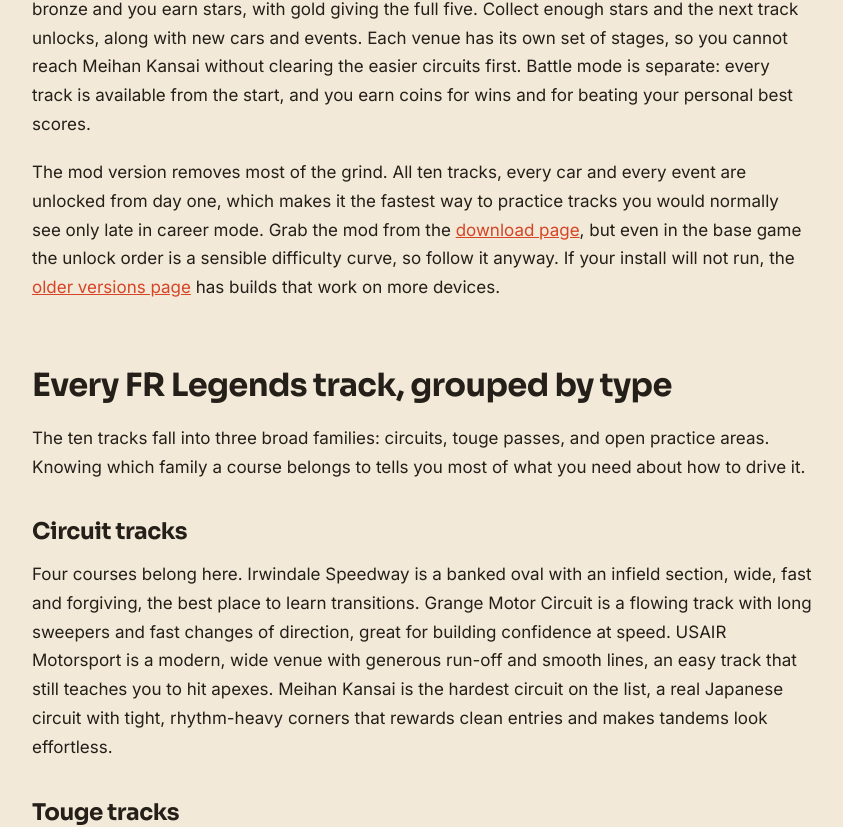
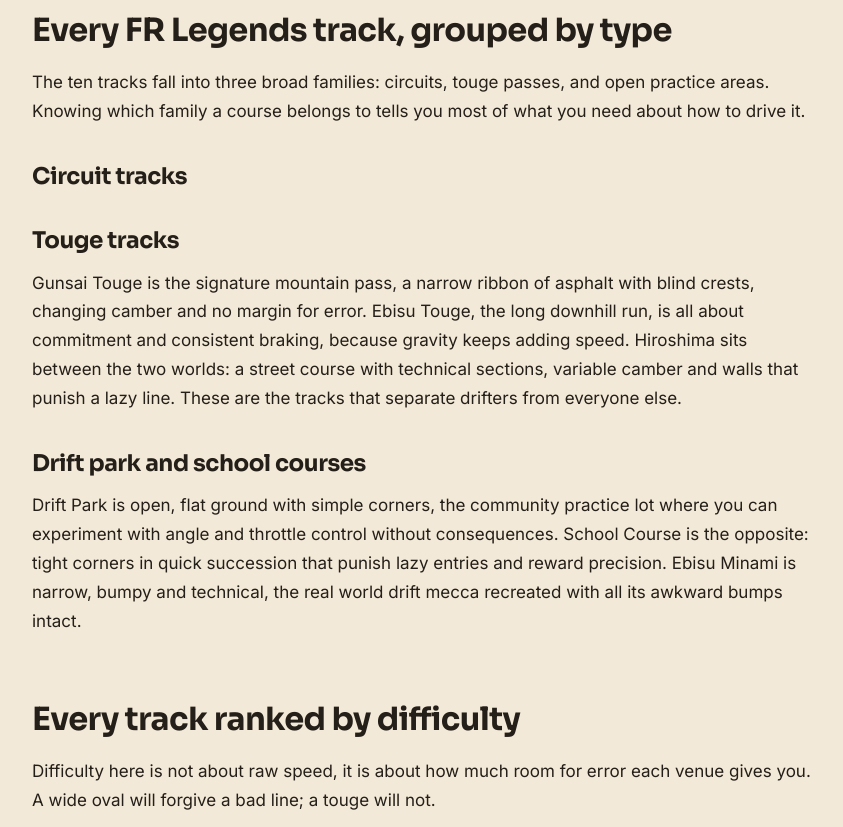
Before and after one commit to blog-id/frlegendsapk-nextjs, a Next.js app: page /fr-legends-tracks-list in a window 1280 px wide. Shown: the part 1337-2164 px from the top of the page, without its empty margins (48-891 px from the left). Built offline with nearby package versions, Linux system fonts and the light colour scheme.

Commit message:
Remove modified-download references from app/fr-legends-tracks-list/page.tsx

```diff
--- a/app/fr-legends-tracks-list/page.tsx
+++ b/app/fr-legends-tracks-list/page.tsx
@@ -33,25 +33,8 @@ export default function FrLegendsTracksListPage() {
       </p>
 
       <h2>How track unlocks and scoring work in FR Legends</h2>
-      <p>
-        In career mode you work through a five star rating system. Finish a
-        stage with gold, silver or bronze and you earn stars, with gold giving
-        the full five. Collect enough stars and the next track unlocks, along
-        with new cars and events. Each venue has its own set of stages, so you
-        cannot reach Meihan Kansai without clearing the easier circuits first.
-        Battle mode is separate: every track is available from the start, and
-        you earn coins for wins and for beating your personal best scores.
-      </p>
-      <p>
-        The mod version removes most of the grind. All ten tracks, every car and
-        every event are unlocked from day one, which makes it the fastest way to
-        practice tracks you would normally see only late in career mode. Grab
-        the mod from the <Link href="/download/">download page</Link>, but even
-        in the base game the unlock order is a sensible difficulty curve, so
-        follow it anyway. If your install will not run, the{" "}
-        <Link href="/fr-legends-mod-apk-old-versions/">older versions page</Link>{" "}
-        has builds that work on more devices.
-      </p>
+
+
 
       <h2>Every FR Legends track, grouped by type</h2>
       <p>
@@ -60,17 +43,7 @@ export default function FrLegendsTracksListPage() {
         you most of what you need about how to drive it.
       </p>
       <h3>Circuit tracks</h3>
-      <p>
-        Four courses belong here. Irwindale Speedway is a banked oval with an
-        infield section, wide, fast and forgiving, the best place to learn
-        transitions. Grange Motor Circuit is a flowing track with long sweepers
-        and fast changes of direction, great for building confidence at speed.
-        USAIR Motorsport is a modern, wide venue with generous run-off and
-        smooth lines, an easy track that still teaches you to hit apexes. Meihan
-        Kansai is the hardest circuit on the list, a real Japanese circuit with
-        tight, rhythm-heavy corners that rewards clean entries and makes tandems
-        look effortless.
-      </p>
+
       <h3>Touge tracks</h3>
       <p>
         Gunsai Touge is the signature mountain pass, a narrow ribbon of asphalt
@@ -202,29 +175,6 @@ export default function FrLegendsTracksListPage() {
         explains the suspension and tyre settings each of these venues rewards.
       </p>
 
-      <h2>The best tracks for battle mode</h2>
-      <p>
-        Battle mode is scored on angle, line and style, so choose a venue that
-        shows your car at its best. Meihan Kansai is the community favorite for
-        tandems, because the rhythm flows and the scoring rewards a car that
-        stays glued to the inside line. Irwindale suits high speed battles,
-        where a wide, aggressive line still scores well. For a real test of
-        nerve, Gunsai Touge forces you to carry angle through blind crests. The{" "}
-        <Link href="/fr-legends-battle-mode-guide/">battle mode guide</Link>{" "}
-        breaks down the scoring rules, and the{" "}
-        <Link href="/fr-legends-car-tier-list/">car tier list</Link> shows which
-        cars hold angle long enough to win on these tracks. Grinding battles on
-        USAIR or Drift Park is also the most efficient way to earn coins for
-        upgrades.
-      </p>
-
-      <ProseImage
-        src="/assets/images/fr-legends-drift-racing-gameplay.jpg"
-        alt="FR Legends drift racing gameplay on a circuit track"
-        width={1200}
-        height={675}
-      />
-
       <h2>How the track changes your car setup</h2>
       <p>
         Different venues ask for different setups. On bumpy tracks like Ebisu
@@ -343,30 +293,11 @@ export default function FrLegendsTracksListPage() {
         faster as gravity pulls you downhill.
       </p>
       <h3>How do I unlock all tracks fast?</h3>
-      <p>
-        Earn gold medals to collect five stars per stage and the tracks unlock
-        in order. The <Link href="/download/">mod version</Link> unlocks
-        everything from day one if you want to skip the grind.
-      </p>
+
       <h3>Which track is best for tandems?</h3>
-      <p>
-        Meihan Kansai. Its rhythm and flow make it the community favorite for
-        battle mode and tandem battles, so it is the place to practice following
-        another car.
-      </p>
 
-      <p>
-        Take this list with you the next time you open the game. Start on the
-        beginner courses, build consistency on the medium ones, and leave the
-        touges until your transitions are automatic. For more help, browse the{" "}
-        <Link href="/blog/">blog</Link> for guides on{" "}
-        <Link href="/fr-legends-battle-mode-guide/">battle mode</Link>,{" "}
-        <Link href="/fr-legends-car-tier-list/">car tiers</Link> and{" "}
-        <Link href="/best-beginner-car-in-fr-legends/">beginner cars</Link>, or
-        read about playing on <Link href="/fr-legends-mod-apk-for-pc/">PC</Link>{" "}
-        and <Link href="/fr-legends-mod-apk-ios/">iOS</Link>. Ten venues, one
-        goal: keep the angle.
-      </p>
+
+
     </ArticlePage>
   );
 }
```
